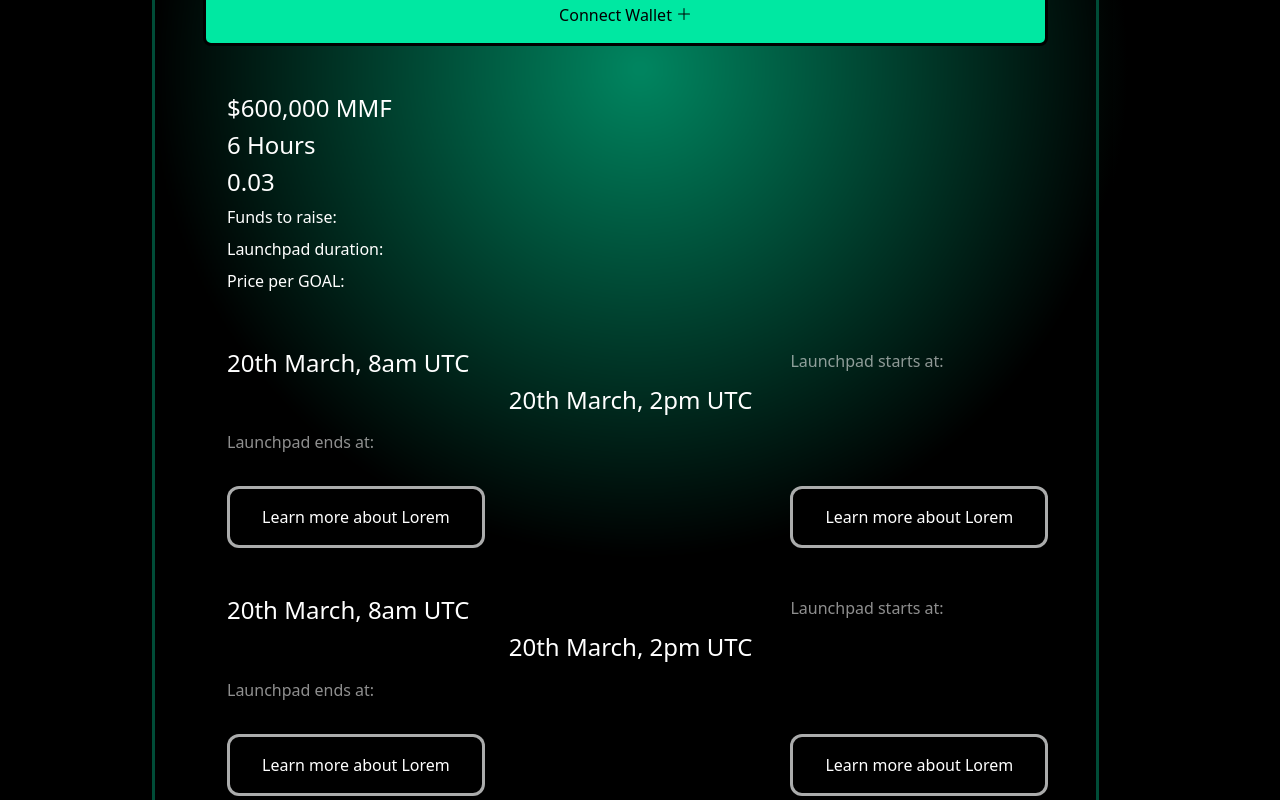
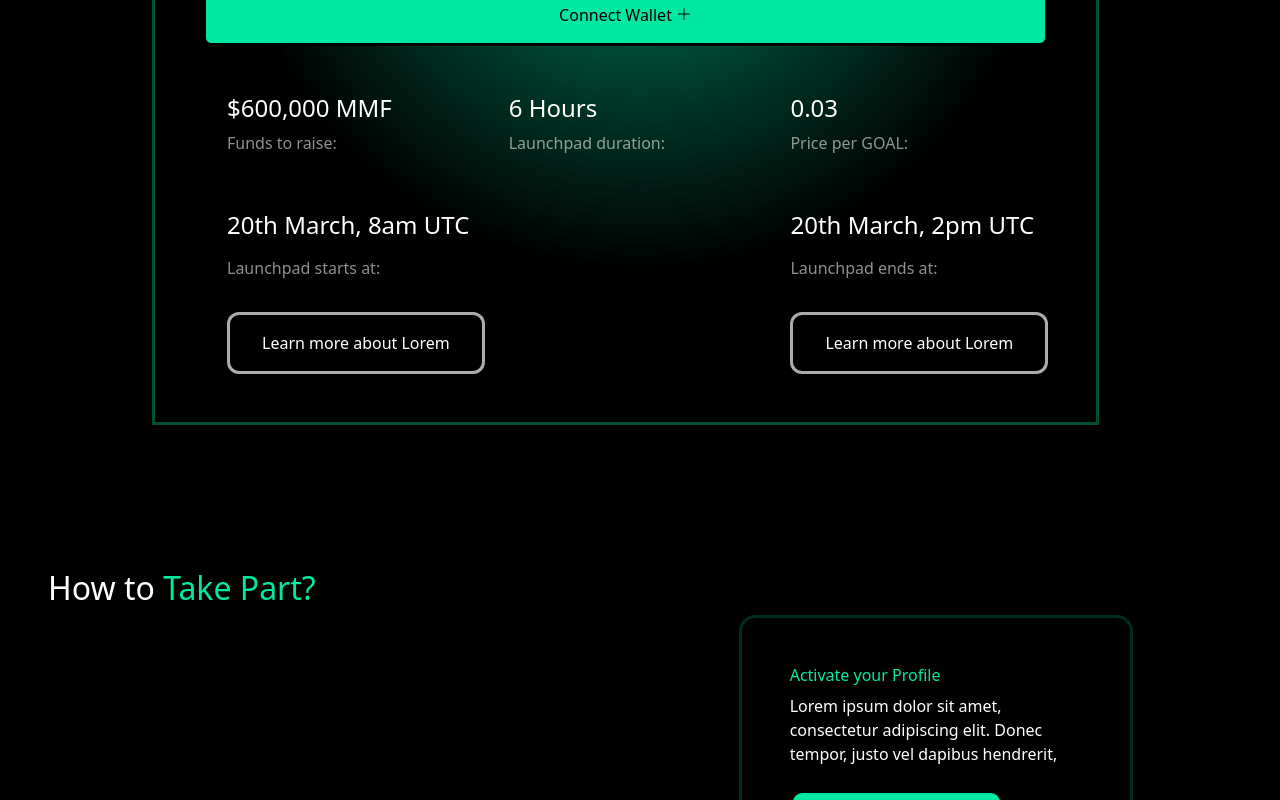
Before and after one commit to vardhanreddy27/hackthonDyenus, a React (Create React App) app: page / in a window 1280 px wide. Shown: the part 1380-2180 px from the top of the page. Built offline with nearby package versions, Linux system fonts and the light colour scheme.

Commit message:
mobile version2  updated

```diff
--- a/src/components/LatestIFOCard.js
+++ b/src/components/LatestIFOCard.js
@@ -23,24 +23,52 @@ function LatestIFOCard() {
 </svg>
 </div>  <div className='col'><p>ON SALE</p><h4 className='primarycolor'>20,000,000 GOAL</h4></div>
 </div> <div className='row'><button type="button" className="primarybotton p-3 mt-5 btn-lg btn-block">Connect Wallet  <BsPlusLg className='xs' /></button>
+</div><div className='row d-none d-lg-block d-xl'>
+<div className='row ms-4 pt-5'>
+<div className='col-4'><h4>$600,000 MMF</h4></div>
+<div className='col-4'><h4>6 Hours</h4></div>
+<div className='col-4'><h4>0.03</h4></div>
 </div>
-<div className='row ms-4 pt-5  d-none d-lg-block d-xl'>
+<div className='row ms-4 helperText'>
+<div className='col-4'><p>Funds to raise:</p></div>
+<div className='col-4'><p>Launchpad duration:</p></div>
+<div className='col-4'><p>Price per GOAL:</p></div>
+</div>
+<div className='row ms-4 mt-5 '>
+<div className='col-4'><h4>20th March, 8am UTC</h4></div><div className="col-4"></div>
+<div className='col-4'><h4>20th March, 2pm UTC</h4></div>
+</div>
+<div className='row helperText ms-4 mt-2 '>
+<div className='col-4'><p>Launchpad starts at:</p></div><div className="col-4"></div>
+<div className='col-4'><p>Launchpad ends at:</p></div>
+</div>
+<div className='row ms-4 mt-4 '>
+<div className='col-4'>          <button className='btn3'>Learn more about Lorem</button>
+</div><div className="col-4"></div>
+<div className='col-4'>          <button className='btn3'>Learn more about Lorem</button>
+</div></div>
+</div>
+<div className='row d-sm-none'>
+<div className='row ms-4 pt-5'>
 <div className='col-sm-4'><h4>$600,000 MMF</h4></div>
+
+<div className='col-sm-4 helperText'><p>Price per GOAL:</p></div>
+
+<div className='col-sm-4'><h4>0.03</h4></div>
+<div className='col-sm-4 helperText'><p>Launchpad duration:</p></div>
 <div className='col-sm-4'><h4>6 Hours</h4></div>
-<div className='col-sm-4'><h4>0.03</h4></div>
 
+</div>
+<div className='row ms-4 helperText'>
 <div className='col-sm-4'><p>Funds to raise:</p></div>
-<div className='col-sm-4'><p>Launchpad duration:</p></div>
-<div className='col-sm-4'><p>Price per GOAL:</p></div>
 </div>
 <div className='row ms-4 mt-5 '>
 <div className='col-sm-4'><h4>20th March, 8am UTC</h4></div><div className="col-4"></div>
 <div className='col-sm-4 helperText'><p>Launchpad starts at:</p></div><div className="col-4"></div>
 
 <div className='col-sm-4'><h4>20th March, 2pm UTC</h4></div>
-</div>
-<div className='row helperText ms-4 mt-2 '>
-<div className='col-sm-4'><p>Launchpad ends at:</p></div>
+<div className='col-sm-4 helperText'><p>Launchpad ends at:</p></div>
+
 </div>
 <div className='row ms-4 mt-4 '>
 <div className='col-sm-4'>          <button className='btn3'>Learn more about Lorem</button>
@@ -48,32 +76,8 @@ function LatestIFOCard() {
 <div className='col-sm-4'>          <button className='btn3'>Learn more about Lorem</button>
 </div>
 </div>
-<div className='row ms-4 pt-5   d-sm-none mt-4'>
-<div className='col-sm-4'><h4>$600,000 MMF</h4></div>
-<div className='col-sm-4 helperText'><p>Funds to raise:</p></div>
+</div>
 
-<div className='col-sm-4'><h4>6 Hours</h4></div>
-<div className='col-sm-4 helperText'><p>Launchpad duration:</p></div>
-
-<div className='col-sm-4'><h4>0.03</h4></div>
-
-<div className='col-sm-4 helperText'><p>Price per GOAL:</p></div>
-</div>
-<div className='row ms-4 mt-5 '>
-<div className='col-sm-4'><h4>20th March, 8am UTC</h4></div><div className="col-4"></div>
-<div className='col-sm-4 helperText'><p>Launchpad starts at:</p></div><div className="col-4"></div>
-
-<div className='col-sm-4'><h4>20th March, 2pm UTC</h4></div>
-</div>
-<div className='row helperText ms-4 mt-2 '>
-<div className='col-sm-4'><p>Launchpad ends at:</p></div>
-</div>
-<div className='row ms-4 mt-4 '>
-<div className='col-sm-4'>          <button className='btn3'>Learn more about Lorem</button>
-</div><div className="col-4"></div>
-<div className='col-sm-4'>          <button className='btn3'>Learn more about Lorem</button>
-</div>
-</div>
 </div></div>
 </div>
 </div>
--- a/src/index.css
+++ b/src/index.css
@@ -290,7 +290,8 @@ max-width: 100%;}
   padding-left: 1rem!important;
   padding-right: 1rem!important;
 }.ml{
-  margin-left: 0rem;
+  margin-left: 0rem;    width: 92%!important;
+
 }.btn3{
   width: 88%;margin-top: 10px;
 }.btn {
```
